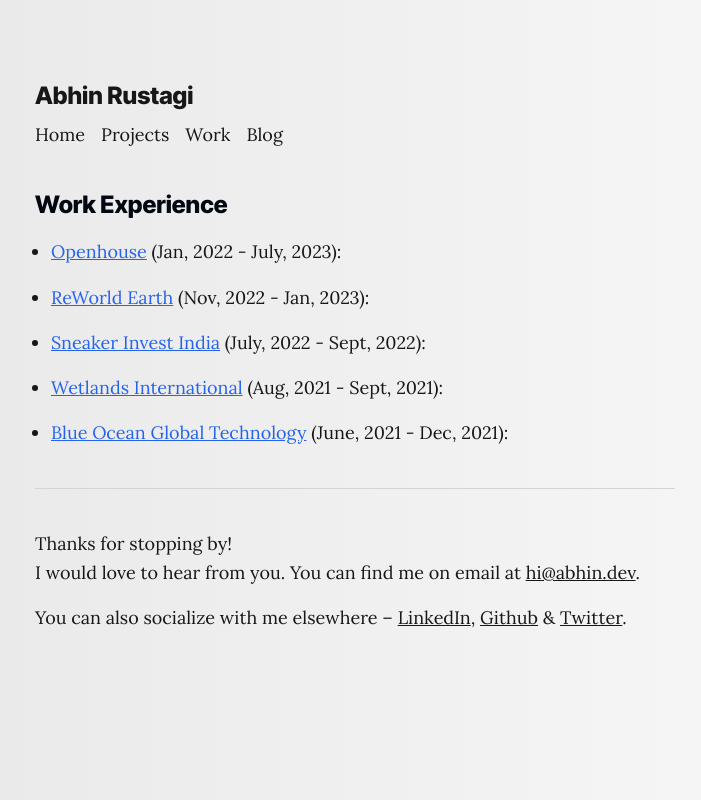
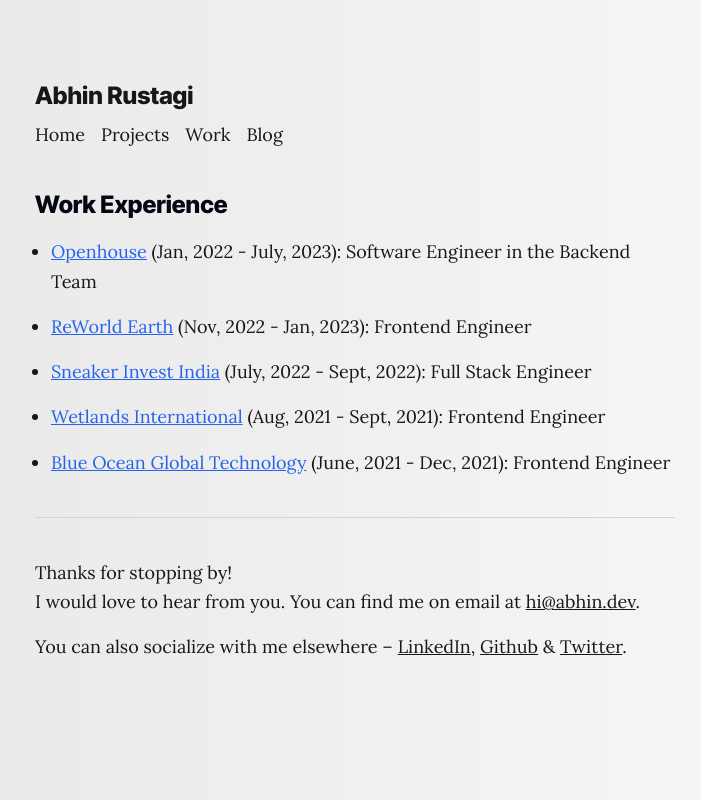
Before and after one commit to AbhinRustagi/abhin.dev, a Next.js app: page /work in a window 1280 px wide. Shown: the whole page, without its empty margins (285-986 px from the left). Built offline with nearby package versions, Linux system fonts and the light colour scheme.

Commit message:
feat: add fetch on blog page

```diff
--- a/src/app/blog/[slug]/page.tsx
+++ b/src/app/blog/[slug]/page.tsx
@@ -1,4 +1,5 @@
 import { generateMetadata as generateDefaultMetadata } from "@/lib/metadata";
+import { notFound } from "next/navigation";
 
 type Props = {
   params: { slug: string };
@@ -11,11 +12,21 @@
 }
 
 export default function Page() {
-  return <></>;
+  // Fetch data else notFound()
+  // notFound();
+
+  return (
+    <>
+      <h1 className="mb-4"></h1>
+      <div dangerouslySetInnerHTML={{ __html: "" }} />
+    </>
+  );
 }
 
 export async function generateStaticParams() {
-  // const posts = await fetch("https://.../posts").then((res) => res.json());
+  const { tree } = await fetch(
+    "https://api.github.com/repos/AbhinRustagi/blog/git/trees/main?recursive=1"
+  ).then((res) => res.json());
 
-  return [];
+  return tree.map((post: any) => ({ slug: post?.path }));
 }
--- a/src/content/work.json
+++ b/src/content/work.json
@@ -3,30 +3,30 @@
     "org": "Openhouse",
     "website": "https://www.openhouse.study/",
     "duration": "Jan, 2022 - July, 2023",
-    "description": ""
+    "description": "Software Engineer in the Backend Team"
   },
   {
     "org": "ReWorld Earth",
     "website": "https://www.reworld.eco",
     "duration": "Nov, 2022 - Jan, 2023",
-    "description": ""
+    "description": "Frontend Engineer"
   },
   {
     "org": "Sneaker Invest India",
     "website": "https://www.sneakerinvestindia.com",
     "duration": "July, 2022 - Sept, 2022",
-    "description": ""
+    "description": "Full Stack Engineer"
   },
   {
     "org": "Wetlands International",
     "website": "https://www.wetlands.org/",
     "duration": "Aug, 2021 - Sept, 2021",
-    "description": ""
+    "description": "Frontend Engineer"
   },
   {
     "org": "Blue Ocean Global Technology",
     "website": "https://www.blueoceanglobaltech.com/",
     "duration": "June, 2021 - Dec, 2021",
-    "description": ""
+    "description": "Frontend Engineer"
   }
 ]
```
